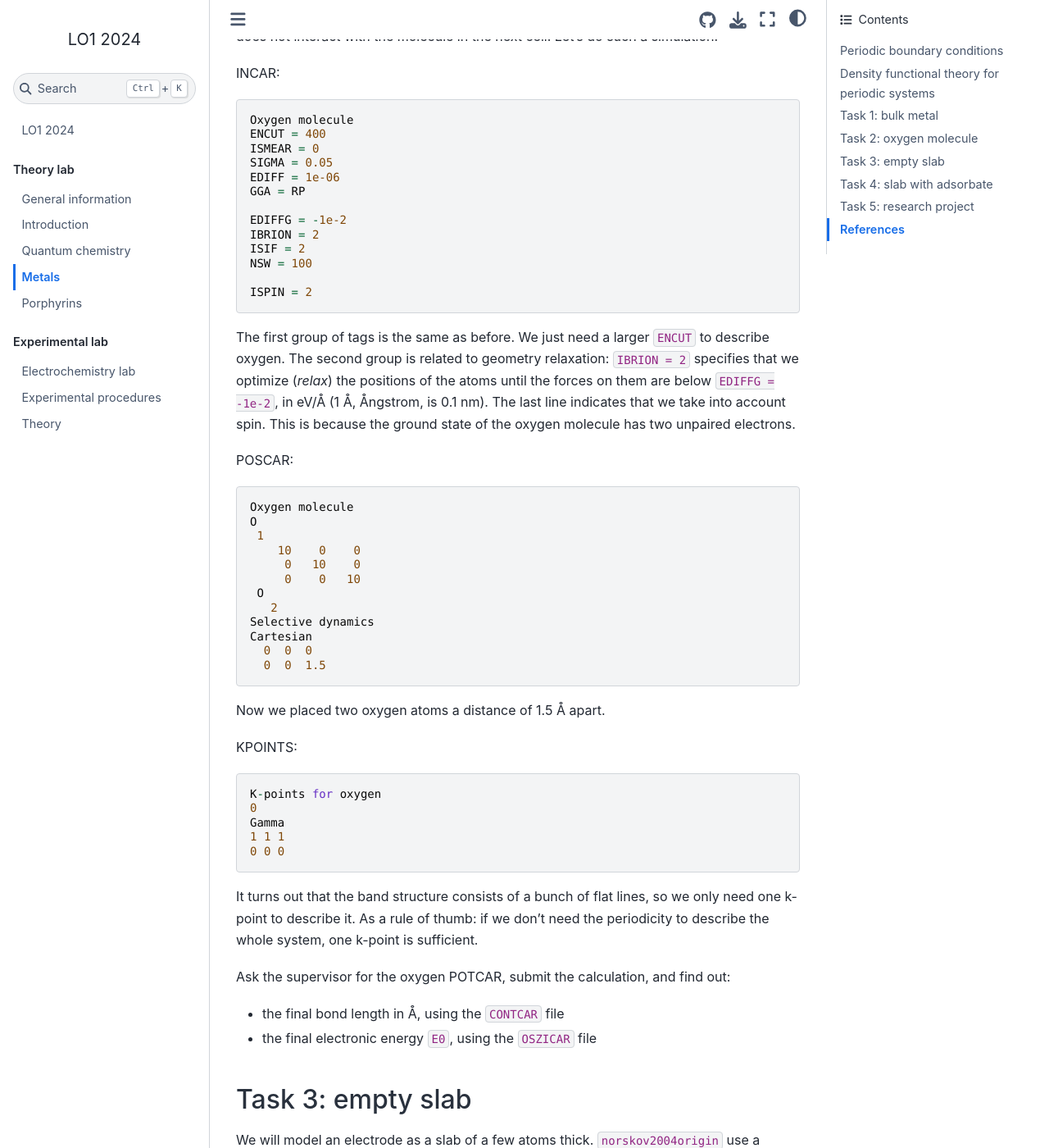
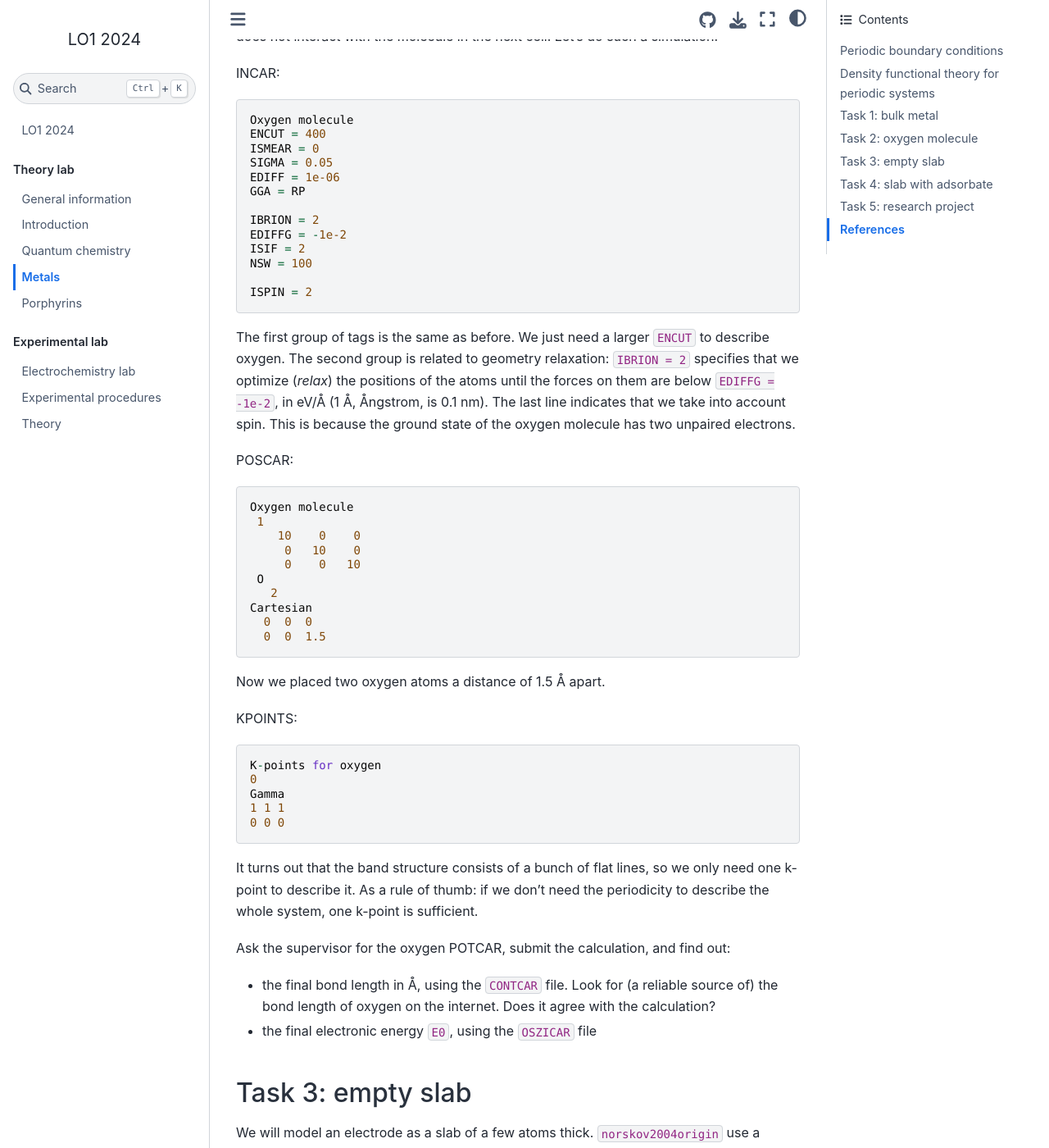
Before and after one commit to lucasdekam/lo1, a Jupyter Book: the page built from theory-lab/metals.md, in a window 1280 px wide and 1400 px high, scrolled down 4418 px. Shown: the whole window at 82% size. Built offline with Jupyter Book 1.0.4 settings and Sphinx 7.4.7 and the Sphinx Book theme 1.1.4, drawn with Linux system fonts in a browser that asks for light colours; cross-references to code outside the pages are shown as plain code.

Commit message:
bugfix oxygen calculation

````diff
--- a/theory-lab/metals.md
+++ b/theory-lab/metals.md
@@ -154,8 +154,8 @@ SIGMA = 0.05
 EDIFF = 1e-06
 GGA = RP
 
+IBRION = 2
 EDIFFG = -1e-2
-IBRION = 2
 ISIF = 2
 NSW = 100
 
@@ -167,14 +167,12 @@ The first group of tags is the same as before. We just need a larger `ENCUT` to
 POSCAR:
 ```
 Oxygen molecule
-O
  1
     10    0    0
      0   10    0
      0    0   10
  O
    2
-Selective dynamics
 Cartesian
   0  0  0
   0  0  1.5
@@ -195,7 +193,7 @@ It turns out that the band structure consists of a bunch of flat lines, so we on
 
 Ask the supervisor for the oxygen POTCAR, submit the calculation, and find out:
 
-* the final bond length in Å, using the `CONTCAR` file
+* the final bond length in Å, using the `CONTCAR` file. Look for (a reliable source of) the bond length of oxygen on the internet. Does it agree with the calculation?
 * the final electronic energy `E0`, using the `OSZICAR` file
 
 ## Task 3: empty slab
````
